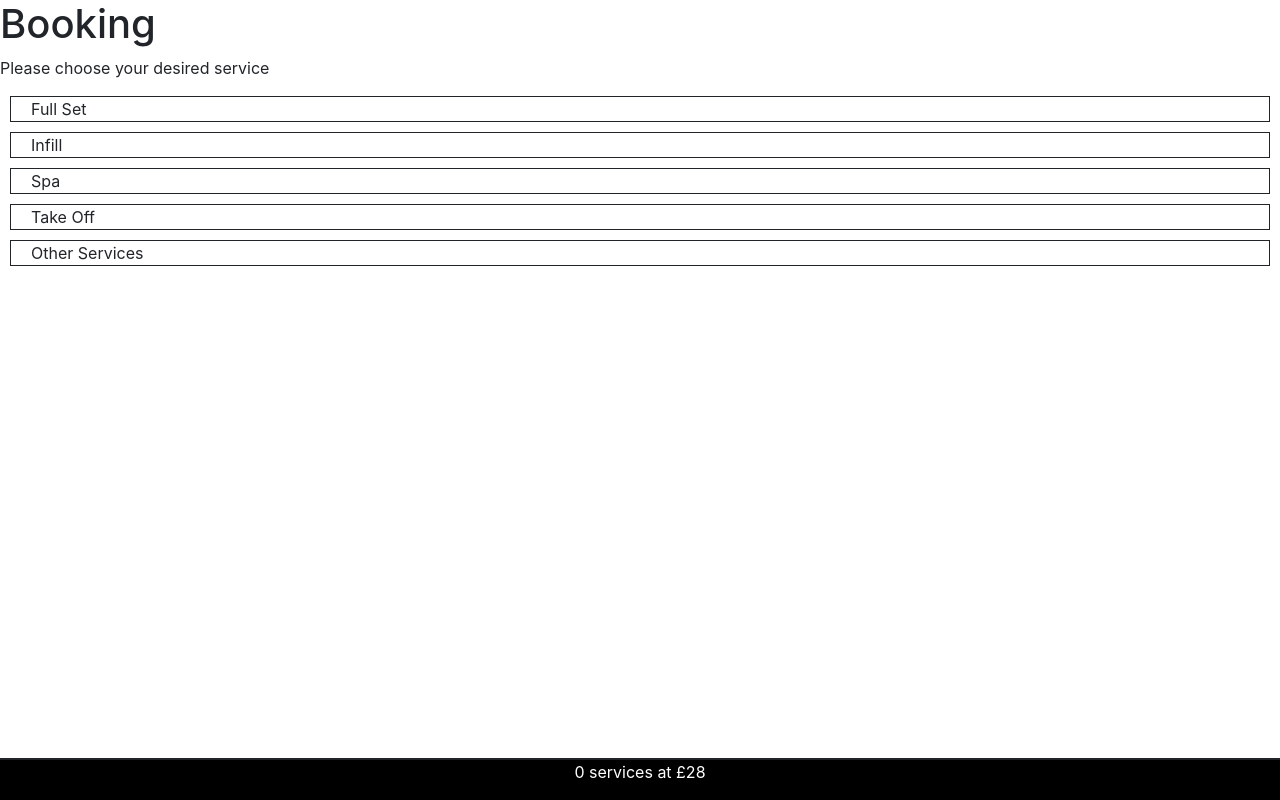
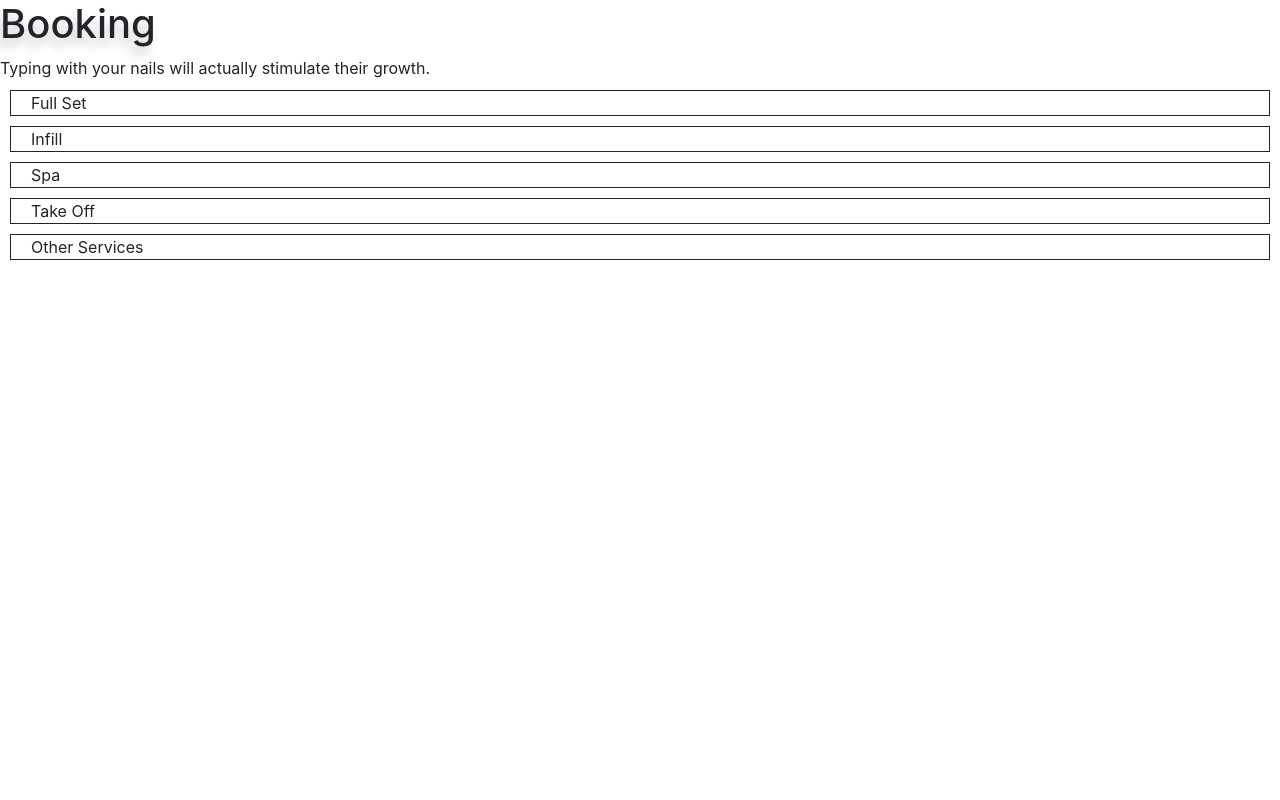
Before and after one commit to khongminhtn/project-zoenail, a React (Create React App) app in the folder booking-react/: page / in a window 1280 px wide. Built offline with nearby package versions, Linux system fonts and the light colour scheme.

Commit message:
added choosetime button and recreated components so that basket and choosetime components are governed by confirmation component

```diff
--- a/booking-react/public/style.css
+++ b/booking-react/public/style.css
@@ -4,23 +4,3 @@
     border-width: 1px;
     padding-left: 20px;
 }
-
-.Basket {
-    color: white;
-    background-color: black;
-    text-align: center;
-    position: fixed;
-    bottom: 0;
-    width: 100%;
-    height: 40px;
-
-}
-
-.BasketExtension {
-    border: 1px solid;
-    position: fixed;
-    bottom: 40px;
-    width: 100%;
-    padding-left: 10px;
-    padding-right: 10px;
-}
--- a/booking-react/src/App.js
+++ b/booking-react/src/App.js
@@ -7,28 +7,8 @@ import {
 } from 'react-router-dom';
 import { Details } from './components/Details';
 import { Services } from './components/Services';
-
-function Basket(props) {
-    const totalServices = props.services.length;
-    const message = `${totalServices} services at £28`
-    return(
-        <div>
-            <div className="BasketExtension">
-                {
-                    props.showBasket === true
-                    ?   props.services.map((service, id) => (
-                            <div key={id}>{id}. {service.base} {service.core} {service.extras} {service.length}</div>
-                        ))
-                    :   null
-                }
-            </div>
-            <div
-                className="Basket"
-                onClick={props.handleBasket}
-            >{message}</div>
-        </div>
-    );
-};
+import { Confirmation } from './components/Confirmation';
+import { FunFacts } from './components/FunFacts'
 
 class App extends React.Component{
     constructor(props) {
@@ -129,9 +109,8 @@ class App extends React.Component{
     render() {
         return (
             <div className="Booking">
-                <h1>Booking</h1>
-                <p>Please choose your desired service</p>
-
+                <h1 style={{textShadow: "-4px 8px 10px rgba(0,0,0,0.19)"}}>Booking</h1>
+                <FunFacts/>
                 <Services
                     selected={this.state}
                     handleBase={this.handleBase}
@@ -139,7 +118,7 @@ class App extends React.Component{
                     handleExtras={this.handleExtras}
                     handleLength={this.handleLength}/>
 
-                <Basket
+                <Confirmation
                     handleBasket={this.handleBasket}
                     showBasket={this.state.showBasket}
                     services={this.state.services}/>
--- /dev/null
+++ b/booking-react/src/components/Confirmation.jsx
@@ -0,0 +1,85 @@
+import React from "react";
+
+function ChooseTime(props) {
+    const style = {
+        display: "inline-block",
+        width: "35%",
+        textAlign: "center",
+        backgroundColor: "#FFBEBE",
+        height: "40px"
+    };
+
+    return(
+        props.services.length > 0
+        ?   <div style={style}>Choose Time</div>
+        :   null
+    );
+};
+
+function BasketExtension(props) {
+    const style = {
+        backgroundColor: "#E5E5E5",
+    }
+    return(
+        <div style={style}>
+            {
+                props.showBasket === true
+                ?   props.services.map((service, id) => (
+                        <div key={id}>{id+1}. {service.base} {service.core} {service.extras} {service.length}</div>
+                    ))
+                :   null
+            }
+        </div>
+    );
+};
+
+function Basket(props) {
+    let width = null
+    const style = {
+        display: "inline-block",
+        backgroundColor: "black",
+        color: "white",
+        width: props.services.length === 0 ? width = "100%" : width = "65%",
+        height: "40px",
+        textAlign: "center",
+    };
+
+    const totalServices = props.services.length;
+    const message = `${totalServices} services at £28`;
+    return(
+        <div
+            style={style}
+            onClick={props.handleBasket}>
+                {message}
+        </div>
+    );
+};
+
+
+function Confirmation (props) {
+    const style = {
+        position: "fixed",
+        width: "100%",
+        bottom: "0px",
+    };
+
+    return(
+        props.services.length === 0
+        ?   null
+        :   <div style={style}>
+                <BasketExtension
+                    showBasket={props.showBasket}
+                    services={props.services}/>
+
+                <div>
+                    <Basket
+                        handleBasket={props.handleBasket}
+                        services={props.services}/>
+                    <ChooseTime
+                        services={props.services}/>
+                </div>
+            </div>
+    );
+};
+
+export {Confirmation};
--- /dev/null
+++ b/booking-react/src/components/FunFacts.jsx
@@ -0,0 +1,29 @@
+import React from "react";
+
+function FunFacts(props) {
+    const quotes = [
+        "Fingernails grow quicker in the summer than the winter",
+        "Fingernails grow an average of 3.5 millimeters per month.",
+        "The fingernails on your dominant hand tend to grow faster.",
+        "Fingernails are made out of the same stuff as hair—a hard material called keratin. It’s a protein made of dead cells, which is why cutting your fingernails and hair doesn’t hurt. Bird feathers and horse hooves are also made of keratin.",
+        "Fingernails are what separate the primates from the mammals.",
+        "Men’s fingernails grow faster than women’s nails. But, women’s fingernails do grow faster during pregnancy due to hormones.",
+        "Our fingernails have no feeling. Zero. Zilch.",
+        "Typing with your nails will actually stimulate their growth.",
+        "In ancient Egypt, a women’s status symbol was based on the color of her nails. Red being the highest rank. No wonder red manicures are so iconic!",
+        "Painting designs and pictures onto our fingernails isn’t something new and trendy. It was a familiar practice with the Incas, many of whom had eagle designs on their fingernails.",
+        "Nails on a chalkboard make you cringe? There’s a reason.The noise hits a frequency that’s naturally amplified by the shape of our ear canals.",
+        "Our cuticles aren’t just for decoration. They serve a purpose! The cuticle seals moisture and environmental germs out of the body. This is why it’s very important to not pick at your cuticles.",
+        "Your thumbnail grows the slowest.",
+        "Your middle fingernail grows faster than your other fingers.",
+        "Fingernails are for protecting not only the fingertips but also the surrounding soft tissue from any external injuries.",
+        "Nail polish originated in China as early as 3000 BC. The ingredients? Egg whites, gelatin, vegetable dyes and beeswax.",
+        "Increasing your water intake can improve dry fingernails.",
+    ]
+    const selector = Math.round(Math.random() * quotes.length - 1)
+    return(
+        <div>{quotes[selector]}</div>
+    )
+}
+
+export {FunFacts}
```
